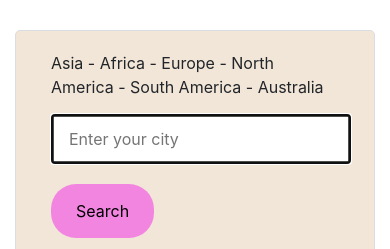
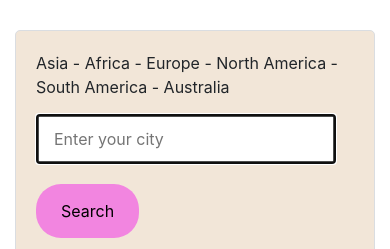
Before and after one commit to webdesignworld/My-Working-Weather-Application, a plain HTML site: page index.html in a window 390 px wide. Shown: the top 249 px of the page. Drawn offline with nearby package versions, Linux system fonts and the light colour scheme; no server answers; a script that the page names is missing.

Commit message:
corrected position of search on mobile

```diff
--- a/index.html
+++ b/index.html
@@ -29,22 +29,21 @@
           <!-- <div class="card">
         <div class="card-body"> -->
 
-          <div class="container-fluid">
+          <!-- <div class="container-fluid">
             <div class="row row-cols-auto">
-<div class="col">
+<div class="col"> -->
           <p>
             Asia - Africa - Europe - North America - South America - Australia
           </p>
-
+<!--
         </div>
       </div>
-    </div>
-    <div class="container-fluid">
-      <div class="row ">
-<div class="col">
+    </div> -->
 
 
-
+    <!-- <div class="container-fluid">
+      <div class="row ">
+<div class="col"> -->
           <form id="search-form">
             <input
               type="text"
@@ -59,9 +58,9 @@
             <input type="submit" value="Search" class="button" />
             <!-- <button id="current-location">Current location</button> -->
           </form>
-        </div>
+        <!-- </div>
       </div>
-    </div>
+    </div> -->
 
 
 
```
